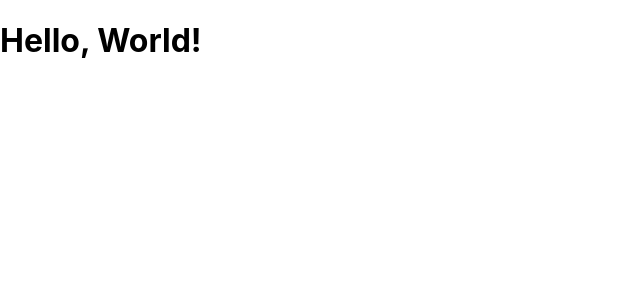
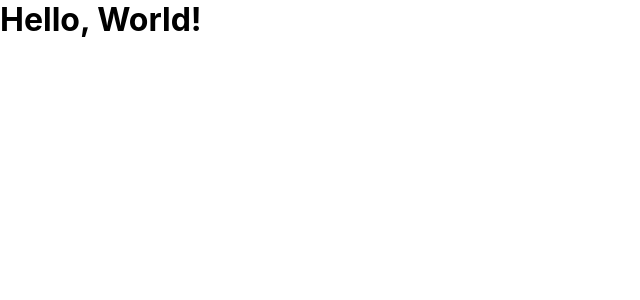
Before and after one commit to lopez-tomas/basic-todo-list, a React (Create React App) app: page / in a window 1280 px wide. Shown: the top 300 px of the page, without its empty margins (0-640 px from the left). Built offline with nearby package versions, Linux system fonts and the light colour scheme.

Commit message:
minor changes.

```diff
--- a/src/styles/global.sass
+++ b/src/styles/global.sass
@@ -1,10 +1,9 @@
 body
-  height: 100vh
   margin: 0
   font-family: -apple-system, BlinkMacSystemFont, 'Segoe UI', Roboto, Oxygen, Ubuntu, Cantarell, 'Open Sans', 'Helvetica Neue', sans-serif
 
-#root
-  height: 100%
+h1, h2, h3, h4, h5, h6
+  margin: 0
 
 ul
   margin: 0
```
